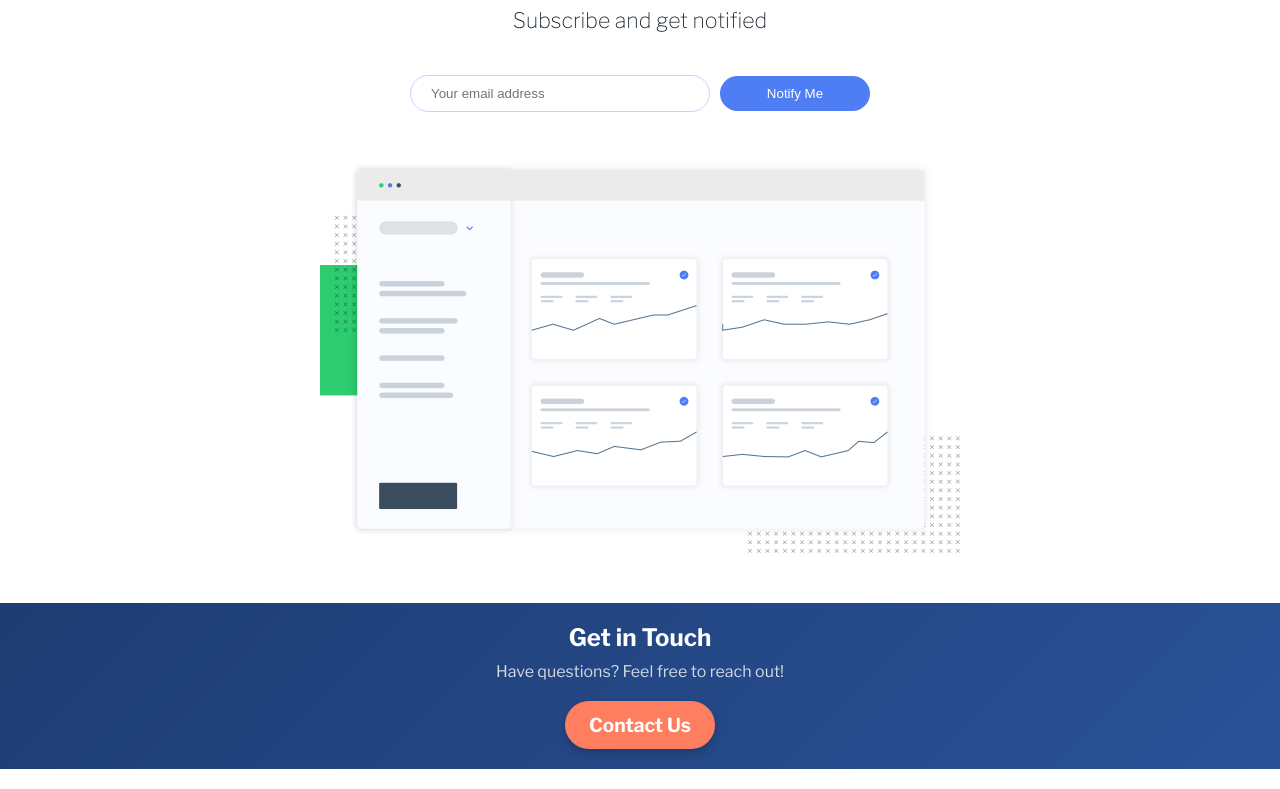
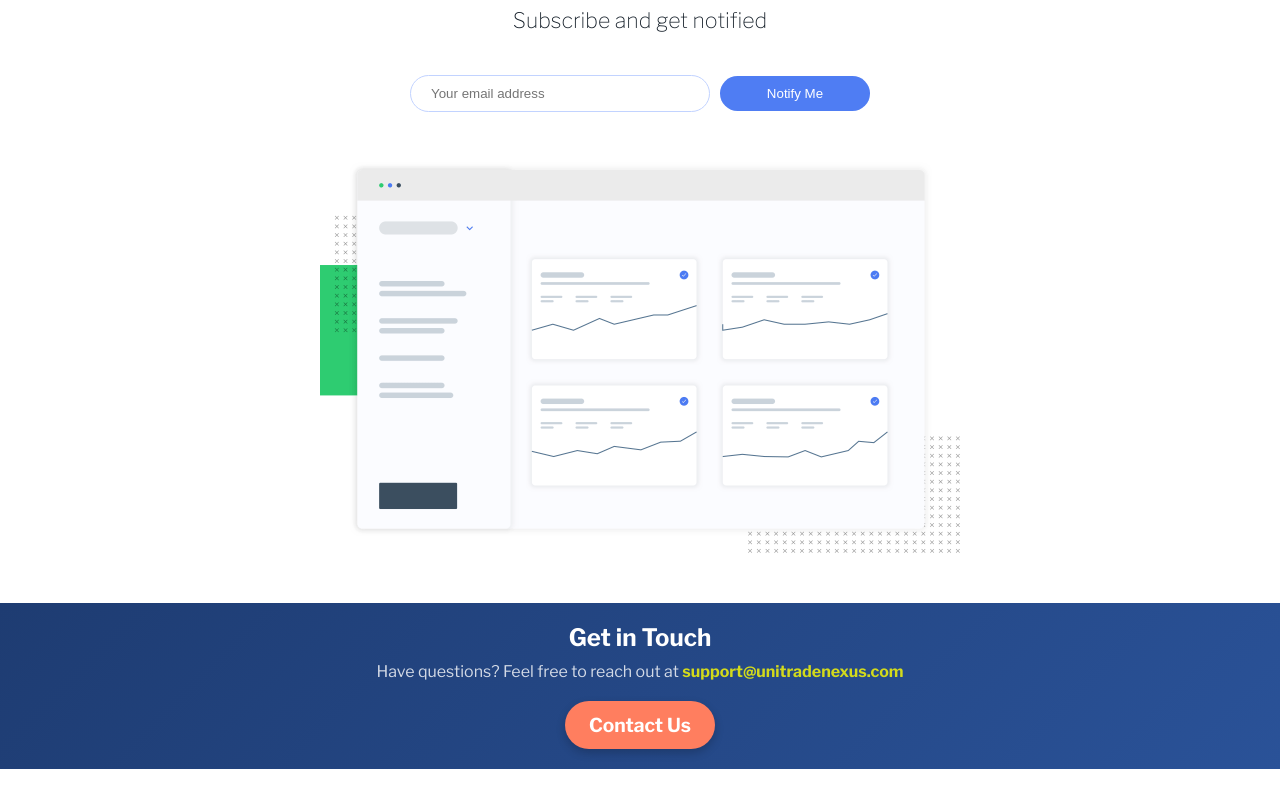
Before and after one commit to parth-kp/Coming-Soon-Page-unitrade, a plain HTML site: page index.html in a window 1280 px wide. Shown: the part 417-1206 px from the top of the page. Drawn offline with nearby package versions, Linux system fonts and the light colour scheme.

Commit message:
add email in footer

```diff
--- a/index.html
+++ b/index.html
@@ -215,7 +215,7 @@
       <footer>
         <div class="footer-container">
           <h2>Get in Touch</h2>
-          <p>Have questions? Feel free to reach out!</p>
+          <p>Have questions? Feel free to reach out at <b style="color: yellow;">support@unitradenexus.com</b></p>
           <a
             id="contact-button"
             class="contact-button"
```
